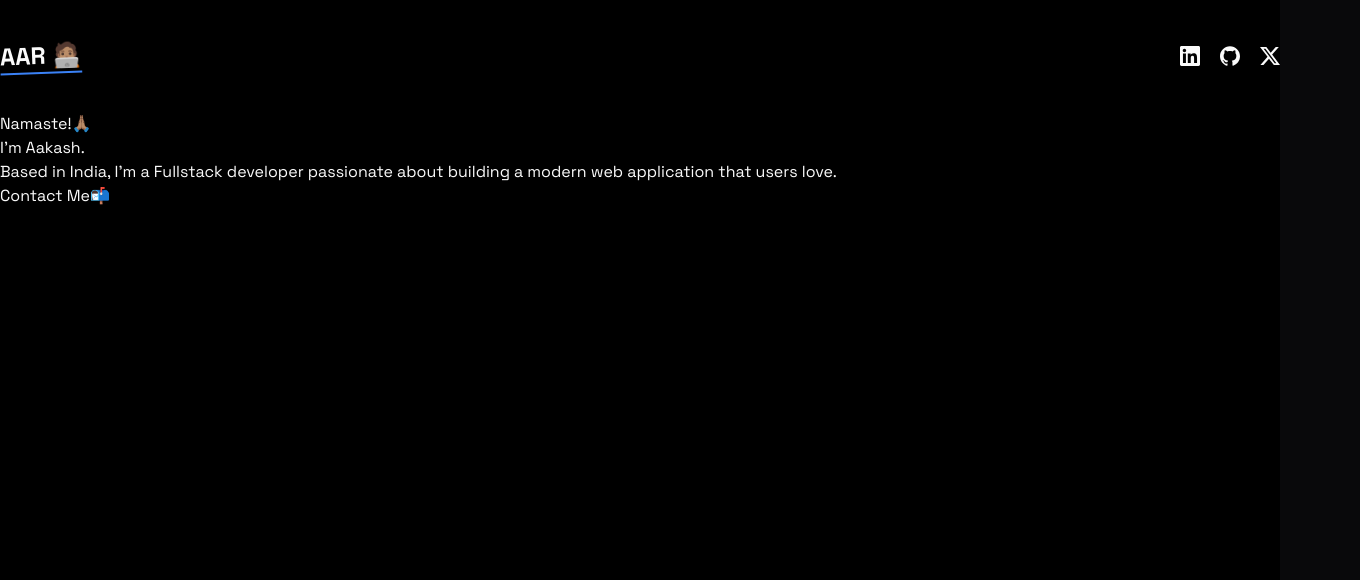
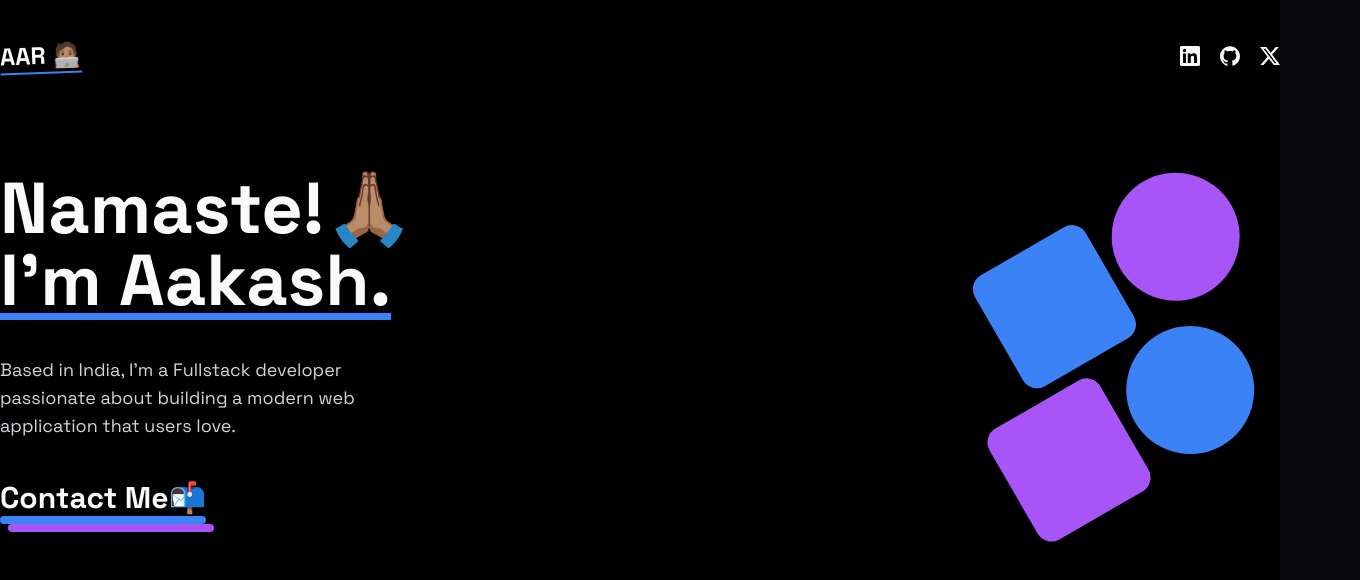
Before and after one commit to aakash-a-dev/Portfolio-Site, a Next.js app in the folder portfolio/: page / in a window 1280 px wide. Shown: the top 580 px of the page, 1360 px wide, since content can reach past the window. Built offline with nearby package versions, Linux system fonts and the light colour scheme.

Commit message:
Basic Hero Done

```diff
--- a/portfolio/app/(home)/components/HeroComponent.tsx
+++ b/portfolio/app/(home)/components/HeroComponent.tsx
@@ -3,21 +3,35 @@ import React from 'react'
 
 export default function HeroComponent() {
   return (
-      <div>
-          <div>
-              <h1>Namaste!🙏🏽 <br />
-                  <span>{"I'm Aakash."}</span>
+      <div className='min-h-[60vh] flex items-center justify-between'>
+          <div className='space-y-10'>
+              <h1 className='text-4xl lg:text-7xl font-bold'>Namaste!🙏🏽 <br />
+                  <span className='underline underline-offset-8 decoration-blue-500'>{"I'm Aakash."}</span>
               </h1>
-              <p>
+              <p className='md:w-96 text-lg text-gray-300'>
                   {
                       "Based in India, I'm a Fullstack developer passionate about building a modern web application that users love."
                   }
               </p>
-              <Link href={"mailto:aakash.ar1213@gmail.com"}>
+              <Link href={"mailto:aakash.ar1213@gmail.com"} className='inline-block'>
                   <div>
-                      <h1> Contact Me📬</h1>
+                      <h1 className='font-bold text-3xl hover:text-blue-500'> Contact Me📬</h1>
+                      <div className='w-full h-2 bg-blue-500 rounded-full'></div>
+                      <div className='w-full h-2 bg-purple-500 rounded-full translate-x-2'></div>
              </div>
               </Link>
+          </div>
+          <div>
+              <div className='w-72 h-72 space-y-3 -rotate-[30deg]'>
+                <div className='flex gap-3 translate-x-8'>
+                  <div className='w-32 h-32 rounded-2xl bg-blue-500'></div>
+                    <div className='w-32 h-32 rounded-full bg-purple-500'></div>
+                </div>
+                <div className='flex gap-3 -translate-x-8'>
+                    <div className='w-32 h-32  rounded-2xl bg-purple-500'></div>
+                    <div className='w-32 h-32  rounded-full bg-blue-500'></div>
+                 </div>
+              </div>
           </div>
     </div>
   )
```
